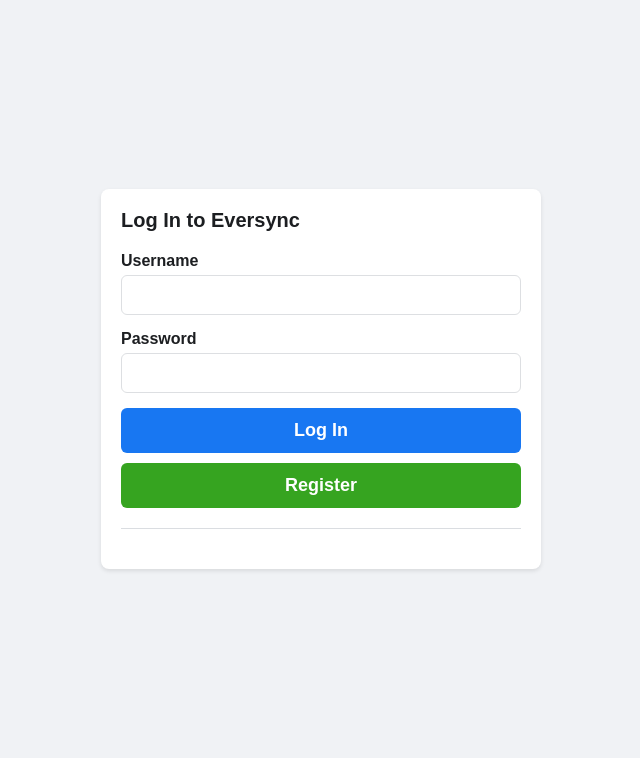
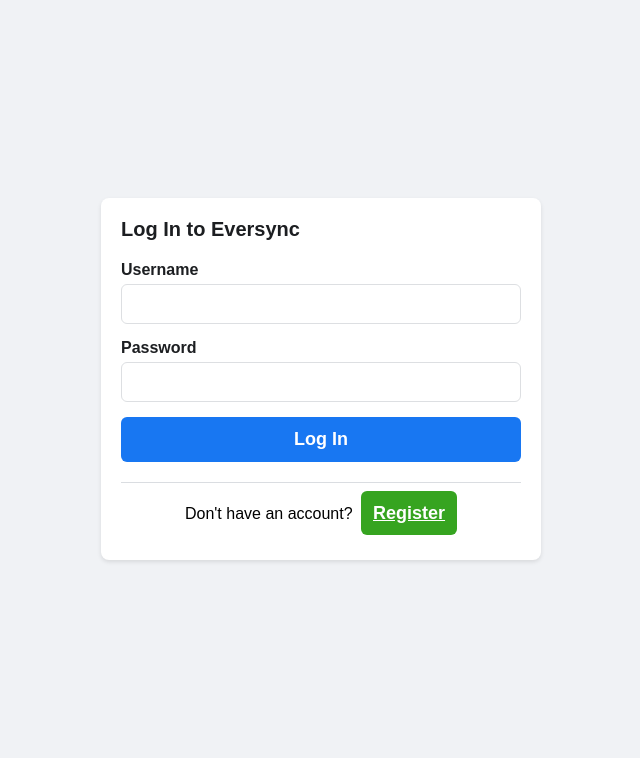
Before and after one commit to rudy3333/eversync, a Django app: template eversyncc/templates/registration/login.html in a window 1280 px wide. Shown: the part 82-840 px from the top of the page, without its empty margins (319-959 px from the left). Run offline with Django 3.2, Linux system fonts and the light colour scheme; the template is opened without the code that fills it, so the values that code supplies are empty, except form fields; tables that the repository leaves empty hold one stand-in row (values such as "Sample post"); form fields are guessed from the names that the template uses.

Commit message:
design fix

```diff
--- a/eversyncc/templates/registration/login.html
+++ b/eversyncc/templates/registration/login.html
@@ -52,7 +52,12 @@
                 <input type="submit" value="Log In" class="login-button">
                 <input type="hidden" name="next" value="{{ next }}">
 
-                <a href="{% url 'register' %}" class="create-account" style="display: inline-block; text-align: center; text-decoration: none; width: 100%; padding: 12px; box-sizing: border-box;">Register</a>            <div class="divider"></div>
+                <div class="divider"></div>
+
+                <p style="text-align: center;">
+                    Don't have an account?
+                    <a href="{% url 'register' %}" class="create-account" style="margin-left: 4px;">Register</a>
+                </p>
         </div>
     </div>
 </body>
--- a/register.html
+++ b/register.html
@@ -55,7 +55,7 @@
 
                 <div class="divider"></div>
 
-                <p>Already have an account? <a href="{% url 'login' %}" class="login-link">Log In</a></p>
+                <p style="text-align: center; margin-left: 4px;">Already have an account? <a href="{% url 'login' %}" class="login-link">Log In</a></p>
             </form>
         </div>
     </div>
```
